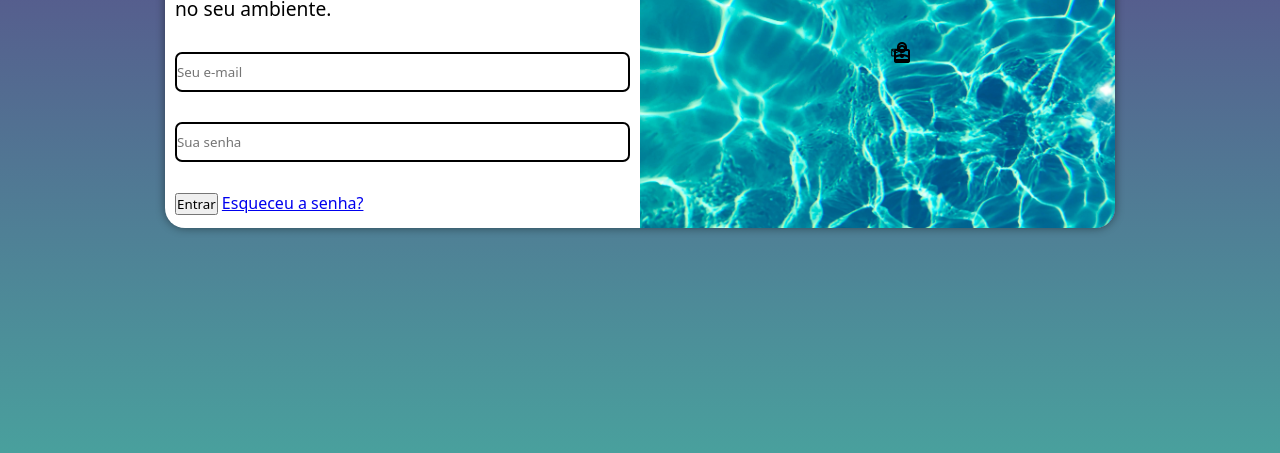
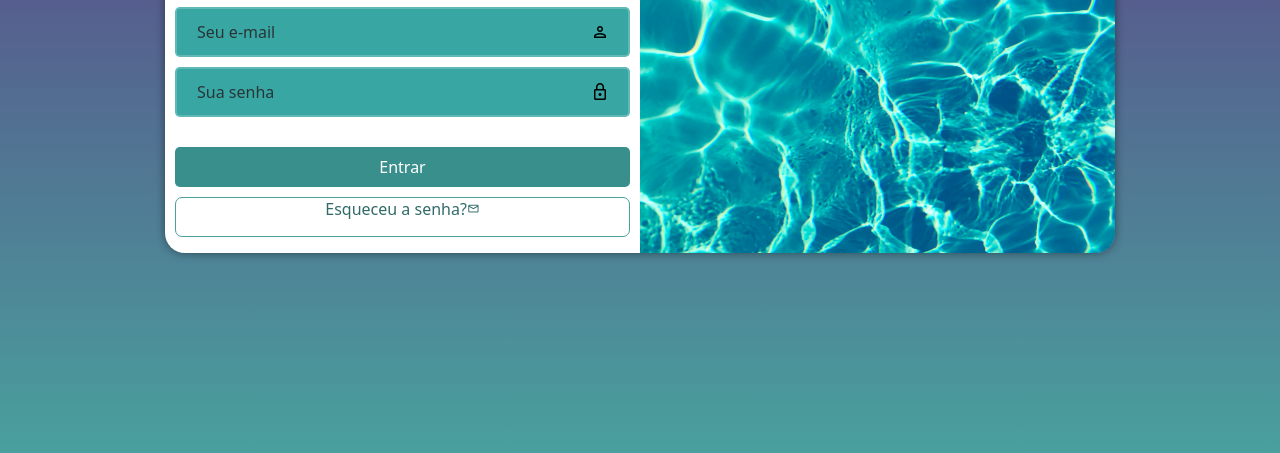
Before and after one commit to Jorge-joao/Projecto-Login, a plain HTML site: page index.html in a window 1280 px wide. Shown: the part 347-800 px from the top of the page. Drawn offline with nearby package versions, Linux system fonts and the light colour scheme.

Commit message:
actualizei

```diff
--- a/estilos/media-query.css
+++ b/estilos/media-query.css
@@ -8,7 +8,7 @@
 
     section#login{
         width: 80vw;
-        height: 290px;
+        height: 350px;
     }
 
     section#login > div#imagem{
@@ -36,7 +36,7 @@
 
     section#login{
         width: 950px;
-        height: 350px;
+        height: 400px;
     }
 
     section#login > div#imagem{
--- a/estilos/style.css
+++ b/estilos/style.css
@@ -23,13 +23,13 @@ body, html{
 }
 
 main{
-    position: relative;
+
     height: 100vh;
     width: 100vw;
 }
 
 section#login{
-    position: absolute;
+    position: relative;
     top: 50%;
     left: 50%;
     overflow: hidden;
@@ -51,6 +51,10 @@ section#login > div#imagem{
     background-position: center center;
 }
 
+label{
+    display: none;
+}
+
  div#formulario{
     display: block;
     padding: 10px;
@@ -65,40 +69,77 @@ div#formulario > p{
     font-size: 0.8em;
 }
 
-
-
-div.campo:focus-within{
-    background-color: white;
-}
-label{
-    display: none;
+.input-box input:focus-within{
+    background-color: #24726fe8;
 }
 
- span{
-    color: black;
-    font-size: 2em;
-    width: 40px;
-    padding: 5px;
-    position: absolute;
-    right: 20%;
-    top: 50%;
-    transform: translateY(-50%);
+div.campo > input[type=submit]{
+    display: block;
+    margin-bottom:  10px;
+    margin-top: 30px;
+    font-size: 1em;
+    width: 100%;
+    height: 40px;
+    background-color: #388f8c;
+    color: white;
+    border: none;
+    border-radius: 5px;
+    cursor: pointer;
+}
+
+.input-box{
+   position: relative;
+   width: 100%;
+   height: 50px;
+   margin: 10px 0px;;
+}
+div.campo > input[type=submit]:hover{
+    background-color: #316b69;
 }
 
 div.campo > a.botao > span{
     font-size: 0.8em;
 }
-.input-box{
+
+.input-box input{
+    width: 100%;
+    height: 100%;
+    background-color: #38a7a3;
+    border: none;
+    outline: none;
+    border: 2px solid rgba(255, 255, 255, .2);
+    border-radius: 5px;
+    color: #fff;
+    font-size: 16px;
+    padding: 20px 45px  20px 20px;
+}
+
+.input-box input::placeholder{
+    color: #293438;
+}
+
+.input-box span{
+    position: absolute;
+    right: 20px;
+    top: 50%;
+    transform: translateY(-50%);
+    font-size: 20px;;
+}
+
+/*estilos removidos*/
+div.campo > a.botao{
+    display: block;
+    text-align: center;
+    font-size: 1em;
     width: 100%;
     height: 40px;
-    margin: 30px 0px;
+    background-color: white;
+    color: #316b69;
+    border: 1px solid #49a09d;
+    border-radius: 7px;
+    text-decoration: none;
 }
-
-.input-box > input{
-    width: 100%;
-    height: 100%;
-    border:2px solid black;
-    outline: none;
-
-    border-radius: 7px;
-}
+div.campo > a.botao:hover{
+    background-color: #70ece8;
+    text-decoration: underline;
+    }
```
Also changed, not shown: 1 other file.
